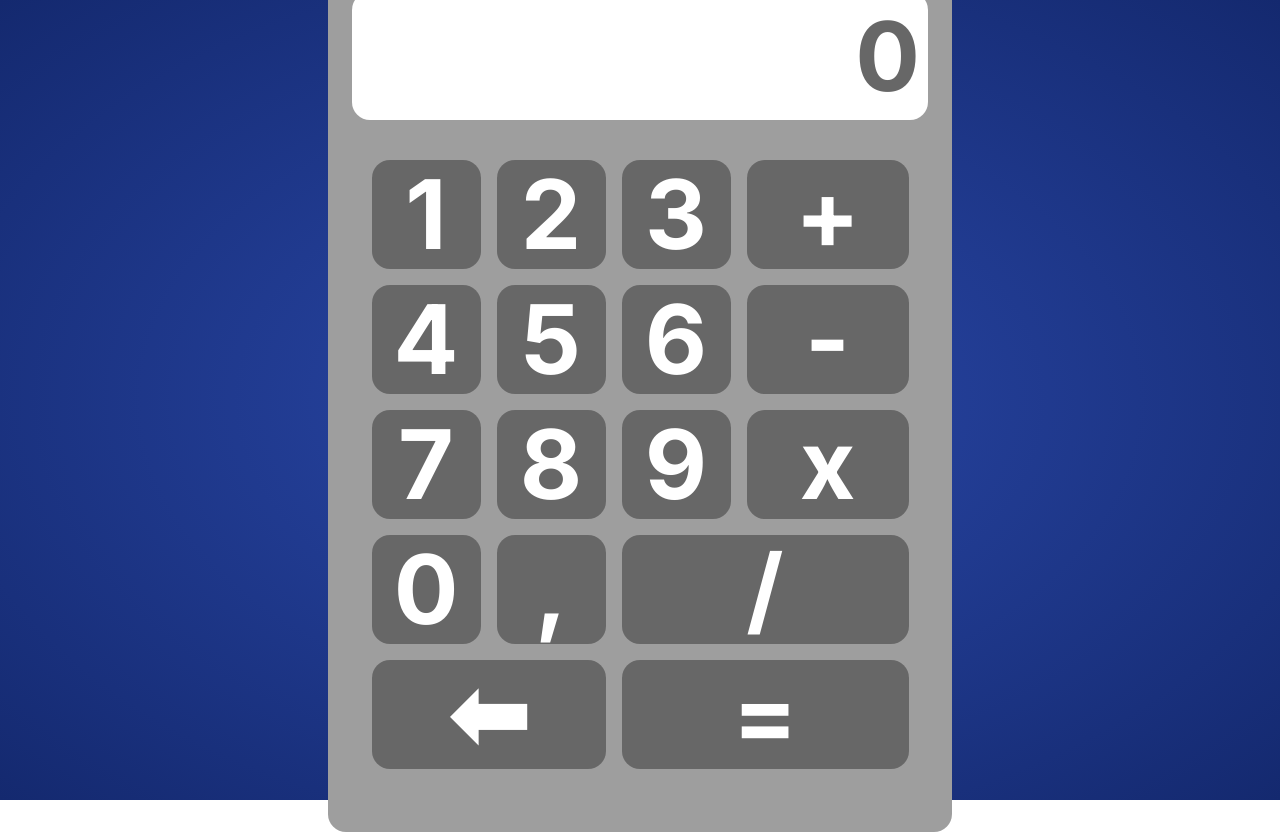
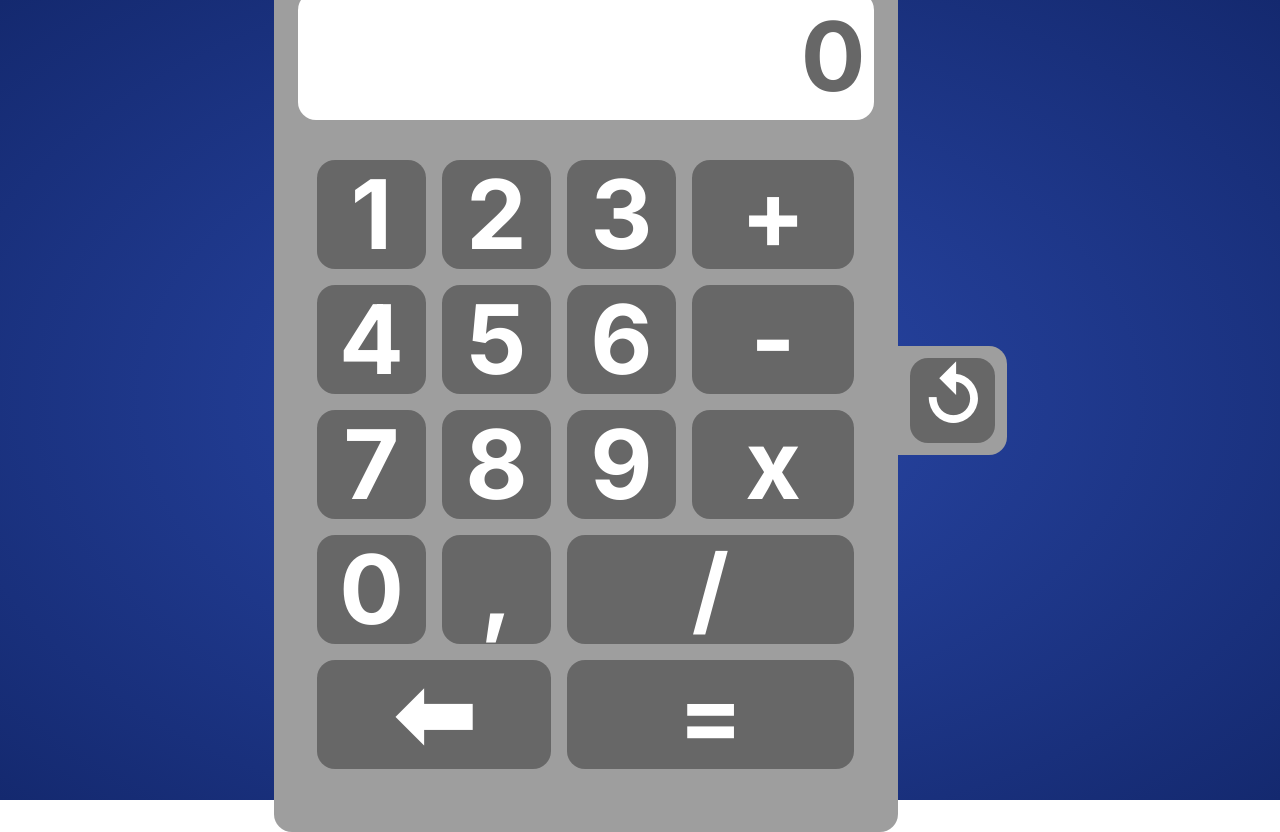
Before and after one commit to juliocesar249/calculadora, a plain HTML site: page index.html in a window 1280 px wide. Drawn offline with Linux system fonts and the light colour scheme.

Commit message:
funcionalidade resetar adicionada

```diff
--- a/assets/css/calculadora.css
+++ b/assets/css/calculadora.css
@@ -55,7 +55,7 @@
     color: #fff;
     display: flex;
     font-family: var(--fonte);
-    font-size: 96px;
+    font-size: 6rem;
     font-weight: 700;
     height: 109px;
     justify-content: center;
--- a/assets/css/principal.css
+++ b/assets/css/principal.css
@@ -12,3 +12,34 @@ noscript {
     font-size: 4rem;
     text-wrap: nowrap;
 }
+
+.principal__reset {
+    align-items: center;
+    background-color: #9E9E9E;
+    color: #fff;
+    border: none;
+    border-radius: 0 18px 18px 0;
+    display: flex;
+    font-family: var(--fonte);
+    font-weight: 700;
+    font-size: 4rem;
+    height: 109px;
+    justify-content: center;
+    padding: 12px;
+    width: 109px;
+}
+
+.principal__reset > span {
+    align-items: center;
+    background-color: #676767;
+    border-radius: 18px;
+    display: flex;
+    height: 100%;
+    justify-content: center;
+    width: 100%;
+}
+
+.principal__reset :hover {
+    cursor: pointer;
+    background-color: #4b4b4b;
+}
--- a/assets/js/index.js
+++ b/assets/js/index.js
@@ -1,3 +1,4 @@
 'use strict';
 import "./botoes.js";
 import "./operacoes.js";
+import "./resetaCalculadora.js";
--- a/assets/js/operacoes.js
+++ b/assets/js/operacoes.js
@@ -63,7 +63,6 @@ function atribuiNumero(valor = '0') {
     atualizaDisplay(calculadora[numeroParaSetar]);
     console.clear(); //! para debug
     console.table(calculadora); //! para debug
-    console.log("valor === '.': " + (valor === '.') + "\n(calculadora[numeroParaSetar].includes('.')): " + (calculadora[numeroParaSetar].includes('.'))); //! para debug
 }
 
 function proximaOperacao() {
@@ -116,3 +115,5 @@ formulario.querySelectorAll(".operacao").forEach(elemento => {
         console.table(calculadora) //! para debug
     });
 });
+
+export default calculadora;
--- /dev/null
+++ b/assets/js/resetaCalculadora.js
@@ -0,0 +1,12 @@
+"use strict";
+import atualizaDisplay from "./atualizaDisplay.js";
+import calculadora from "./operacoes.js"
+
+
+document.querySelector(".principal__reset").addEventListener("click", e => {
+    console.log("ola")
+    Object.assign(calculadora, {n1: "0", n2:"0", operacao: "", resultado: ""});
+    atualizaDisplay(calculadora.n1);
+    console.clear();
+    console.table(calculadora);
+});
--- a/index.html
+++ b/index.html
@@ -21,6 +21,7 @@
                     </div>
                 </div>
             </form>
+            <button class="principal__reset"><span>↺</span></button>
         </main>
     </body>
 </html>
```
